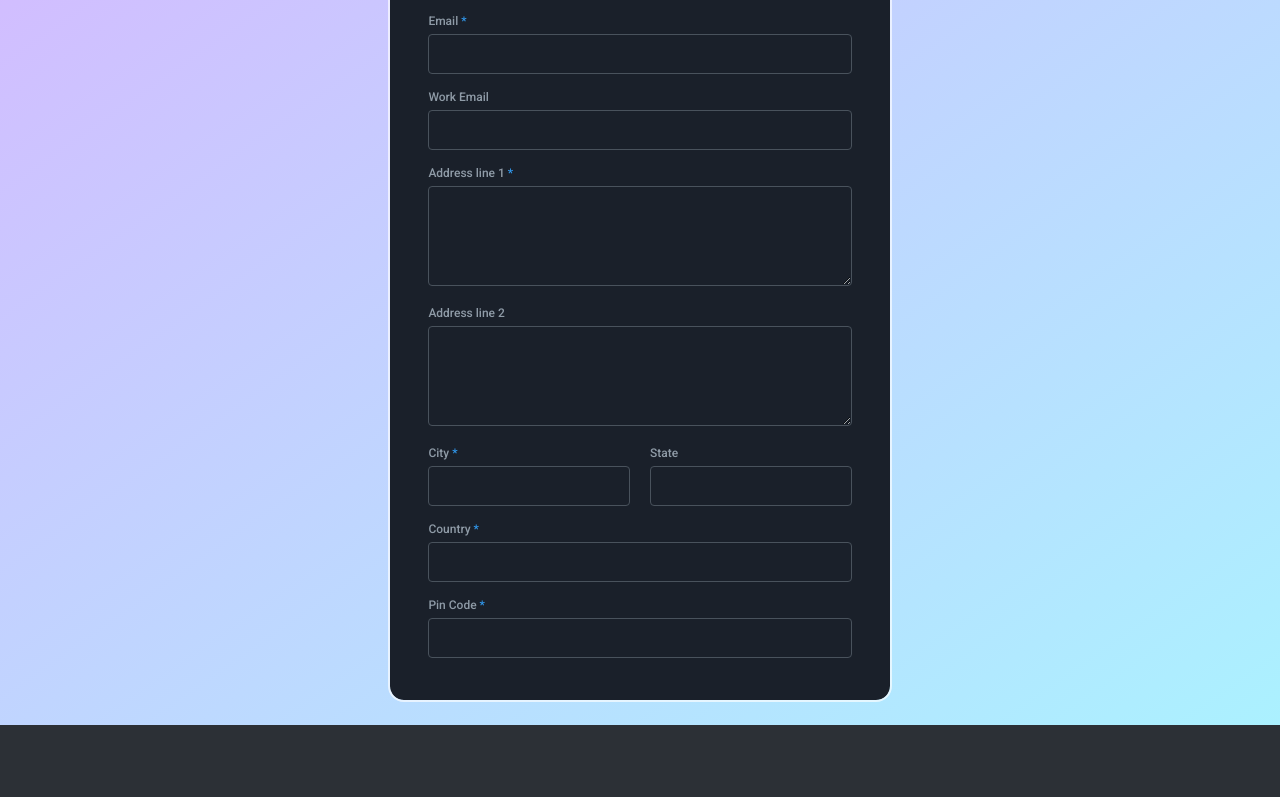
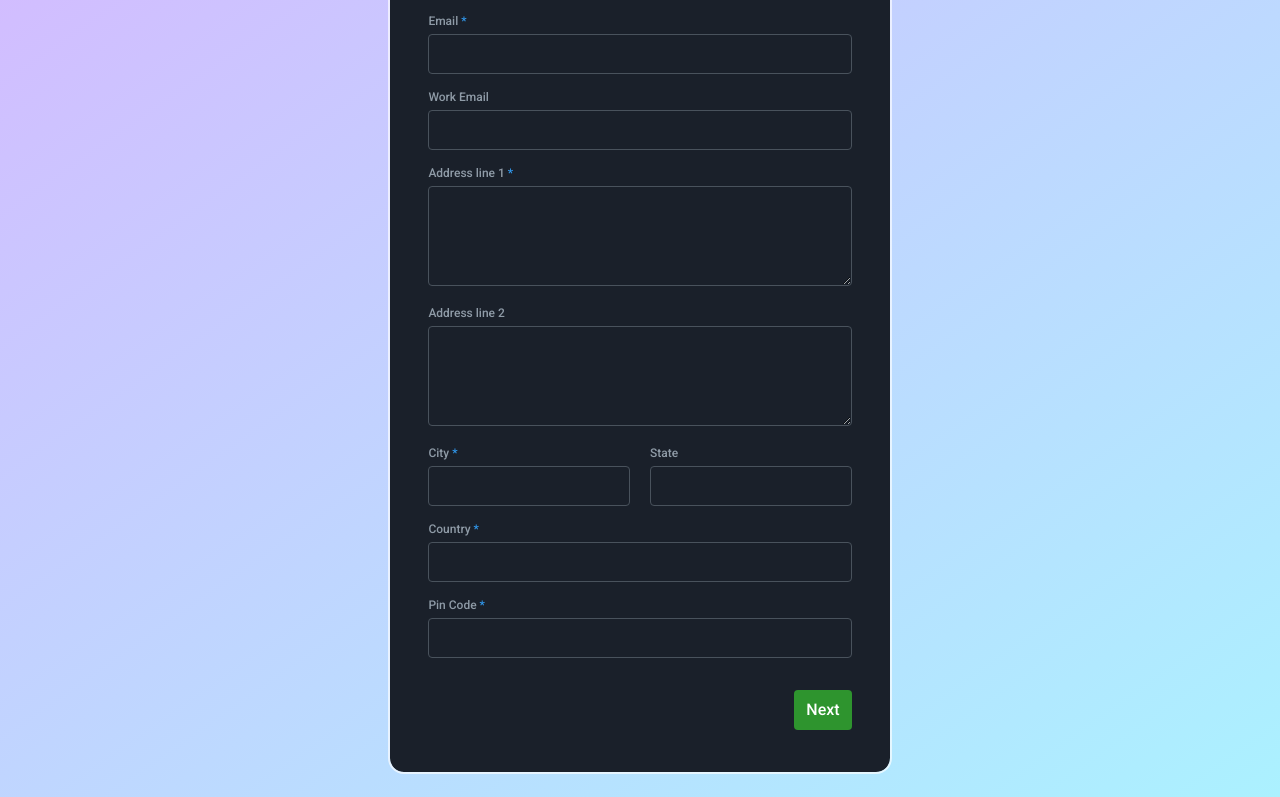
Before and after one commit to SharadinduPaul/offline-form-elchemy, a React (Vite) app: page / in a window 1280 px wide. Shown: the part 494-1291 px from the top of the page. Before the commit the page ends 1219 px from the top, so only its background shows below. Built offline with nearby package versions, Linux system fonts and the light colour scheme.

Commit message:
form 2 done

```diff
--- /dev/null
+++ b/src/components/button/index.tsx
@@ -0,0 +1,24 @@
+import React from "react";
+import { Icommon } from "../../types/common";
+import "./styles.css";
+
+interface Props extends Icommon {
+  onClick?: () => void;
+  success?: boolean;
+}
+export default function Button({
+  children = "Click me",
+  onClick = () => {},
+  className = "",
+  style = {},
+  success,
+}: Props) {
+  return (
+    <button
+      className={"button-main " + className + (success ? " success" : "")}
+      {...{ onClick, style }}
+    >
+      {children}
+    </button>
+  );
+}
--- /dev/null
+++ b/src/components/button/styles.css
@@ -0,0 +1,18 @@
+.button-main {
+  height: 40px;
+  width: fit-content;
+  padding-inline: 12px;
+  background-color: black;
+  border: none;
+  border-radius: 4px;
+
+  font-size: 16px;
+  font-weight: 500;
+  color: #fff;
+  cursor: pointer;
+
+  margin-top: 16px;
+}
+.button-main.success{
+    background-color: rgb(46, 148, 46);
+}
--- a/src/screens/form/data.ts
+++ b/src/screens/form/data.ts
@@ -1397,10 +1397,12 @@ export const formExtendedData2: TExtendedDataType = {
   },
   EXPERIENCE: {
     fieldName: "Experience",
+    fieldType: "textarea",
     required: true,
   },
   EDUCATION: {
     fieldName: "Education",
+    fieldType: "textarea",
     required: true,
   },
   GITHUB_LINK: {
--- a/src/screens/form/index.tsx
+++ b/src/screens/form/index.tsx
@@ -1,22 +1,31 @@
-// import React from "react";
+import React from "react";
+
+import useForm from "./useForm.hook";
 import Wrapper from "../../components/wrapper";
+import Title from "../../components/title";
+import Input from "../../components/input";
+import SearchableDropdown from "../../components/dropdown";
+import Button from "../../components/button";
+
+import { TinputFields } from "./types";
+import { TExtendedDataType, formExtendedData, formExtendedData2 } from "./data";
 import "./styles.css";
-import Title from "../../components/title";
-import useForm from "./useForm.hook";
-import Input from "../../components/input";
-import { TExtendedDataType, formExtendedData, formExtendedData2 } from "./data";
-import { TinputFields } from "./types";
-import SearchableDropdown from "../../components/dropdown";
 
 export default function Form() {
-  const { formData, handleInputChange } = useForm();
+  const {
+    formData,
+    handleInputChange,
+    handleForm1Submit,
+    activeForm,
+    setActiveForm,
+  } = useForm();
 
   const formFields1: TinputFields[] = Object.keys(
     formExtendedData
   ) as (keyof typeof formExtendedData)[];
   const formFields2: TinputFields[] = Object.keys(
     formExtendedData2
-  ) as (keyof typeof formExtendedData)[];
+  ) as (keyof typeof formExtendedData2)[];
 
   console.log(formData);
 
@@ -27,7 +36,7 @@ export default function Form() {
         fieldData.children
       ) as (keyof typeof fieldData.children)[];
       return (
-        <div style={{display: 'flex', gap: '20px'}}>
+        <div style={{ display: "flex", gap: "20px" }}>
           {childrenFields.map((item) => getElement(item, fieldData.children))}
         </div>
       );
@@ -59,10 +68,34 @@ export default function Form() {
   };
   return (
     <Wrapper>
-      <main className="form-container">
-        <Title>Fill your details</Title>
-        {formFields1.map((field) => getElement(field))}
-      </main>
+      {activeForm === 1 ? (
+        <main className="form-container">
+          <Title>Fill your details</Title>
+          {formFields1.map((field) => getElement(field))}
+          <Button
+            style={{ alignSelf: "flex-end" }}
+            onClick={handleForm1Submit}
+            success
+          >
+            Next
+          </Button>
+        </main>
+      ) : (
+        <main className="form-container">
+          <Title>Fill additional details</Title>
+          {formFields2.map((field) => getElement(field, formExtendedData2))}
+          <div
+            style={{
+              display: "flex",
+              justifyContent: "space-between",
+              marginTop: "auto",
+            }}
+          >
+            <Button onClick={() => setActiveForm(1)}>Previous</Button>
+            <Button success>Submit</Button>
+          </div>
+        </main>
+      )}
     </Wrapper>
   );
 }
--- a/src/screens/form/useForm.hook.ts
+++ b/src/screens/form/useForm.hook.ts
@@ -2,6 +2,7 @@ import React from "react";
 import { TinputFields } from "./types";
 
 export default function useForm() {
+  const [activeForm, setActiveForm] = React.useState<1 | 2>(1);
   const [formData, setFormData] = React.useState<{
     [x in TinputFields]?: string;
   }>({});
@@ -10,8 +11,17 @@ export default function useForm() {
     setFormData((prev) => ({ ...prev, [key]: value }));
   };
 
+  const handleForm1Submit = () => {
+    //validation
+
+    setActiveForm(2)
+  };
+
   return {
+    activeForm,
+    setActiveForm,
     formData,
     handleInputChange,
+    handleForm1Submit,
   };
 }
```
